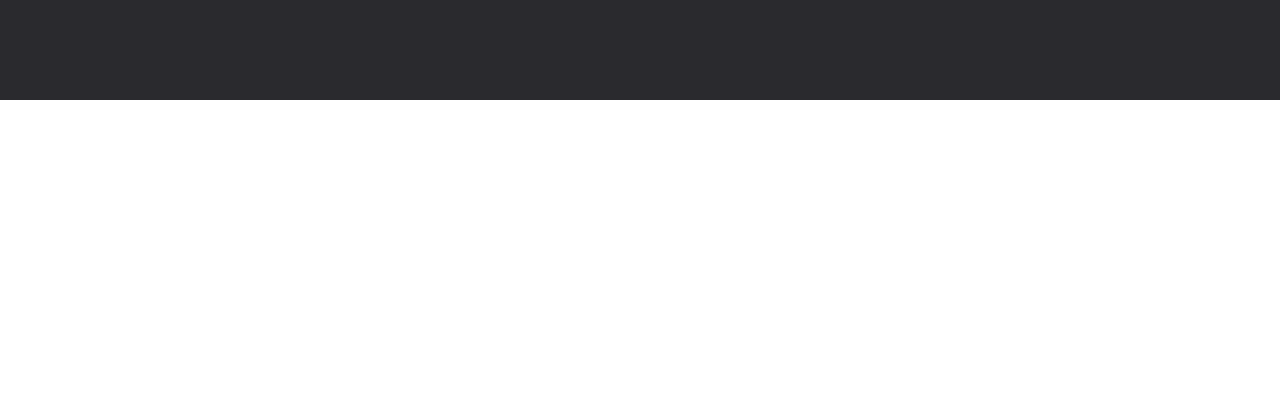
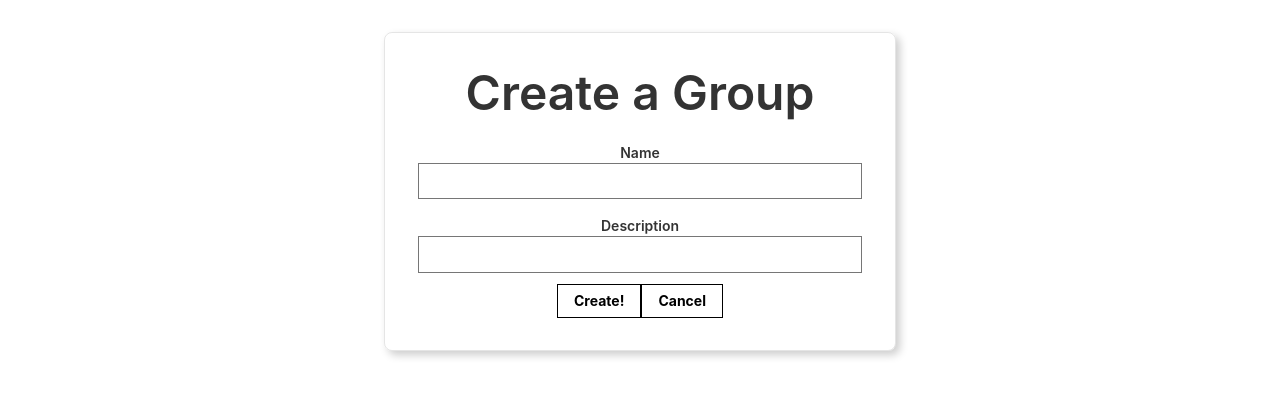
Before and after one commit to bethel-school-of-technology/Talk-With-Me-Frontend, a React (Create React App) app: page /profile in a window 1280 px wide. Shown: the top 396 px of the page. Built offline with nearby package versions, Linux system fonts and the light colour scheme.

Commit message:
changes made for Create Group Page

```diff
--- /dev/null
+++ b/src/components/Group/CreateGroup.js
@@ -0,0 +1,88 @@
+import React from 'react';
+
+class CreateGroup extends React.Component {
+    constructor(props) {
+        super(props);
+        this.state = {
+            name: '',
+            description: ''
+        }
+    }
+
+    onNameChange = (event) => {
+        this.setState({ name: event.target.value })
+    }
+
+    onDescriptionChange = (event) => {
+        this.setState({ description: event.target.value });
+    }
+
+    // onSubmitCreate = () => {
+    //     fetch('http://localhost:3000/CreateGroup', {
+    //         method: 'post',
+    //         headers: { 'Content-Type': 'application/json' },
+    //         body: JSON.stringify({
+    //             email: this.state.email,
+    //             password: this.state.password,
+    //             name: this.state.name
+    //         })
+    //     })
+    //         .then(response => response.json())
+    //         .then(user => {
+    //             if (user) {
+    //                 this.props.loadUser(user);
+    //                 this.props.onRouteChage('home');
+    //             }
+    //         });
+    // }
+
+    render() {
+        return (
+            <article className="br3 ba b--black-10 mv4 w-100 w-50-m w-40-l mw shadow-5 center">
+                <main className="pa4 black-80">
+                    <div className="measure">
+                        <fieldset id="create_group" className="ba b--transparent ph0 mh0">
+                            <legend className="f1 fw6 ph0 mh0">Create a Group</legend>
+                            <div className="mt3">
+                                <label className="db fw6 lh-copy f6" htmlFor="name">Name</label>
+                                <input
+                                    className="pa2 input-reset ba bg-transparent hover-bg-black hover-white w-100"
+                                    type="text"
+                                    name="name"
+                                    id="name"
+                                    onChange={this.onNameChange}
+                                />
+                            </div>
+                            <div className="mt3">
+                                <label className="db fw6 lh-copy f6" htmlFor="description">Description</label>
+                                <input
+                                    className="pa2 input-reset ba bg-transparent hover-bg-black hover-white w-100"
+                                    type="text"
+                                    name="description"
+                                    id="description"
+                                    onChange={this.onDescriptionChange}
+                                />
+                            </div>
+                        </fieldset>
+                        <div className="createGroup">
+                            <input
+                                onClick={this.onSubmitCreate}
+                                className="b ph3 pv2 input-reset ba b--black bg-transparent grow pointer f6 dib"
+                                type="submit"
+                                value="Create!"
+                            />
+                            <input
+                                onClick={this.onSubmitCreate}
+                                className="b ph3 pv2 input-reset ba b--black bg-transparent grow pointer f6 dib"
+                                type="submit"
+                                value="Cancel"
+                            />
+                        </div>
+                    </div>
+                </main>
+            </article>
+        );
+    }
+}
+
+export default CreateGroup;
--- a/src/containers/App.js
+++ b/src/containers/App.js
@@ -8,6 +8,7 @@ import {
 } from "react-router-dom";
 import './App.css';
 
+import CreateGroup from '../components/Group/CreateGroup'
 import HomePage from '../Pages/HomePage';
 import Profile from '../Pages/ProfilePage';
 
@@ -19,15 +20,16 @@ class App extends Component {
     return (
       <Router>
         <div className="App">
-        <Switch>
+          {/* <Switch>
           <Route exact path="/">
             <HomePage />
           </Route>
           <Route exact path="/profile">
             <Profile />
           </Route>
-        </Switch>
+        </Switch> */}
 
+          <CreateGroup />
         </div>
       </Router>
 
```
